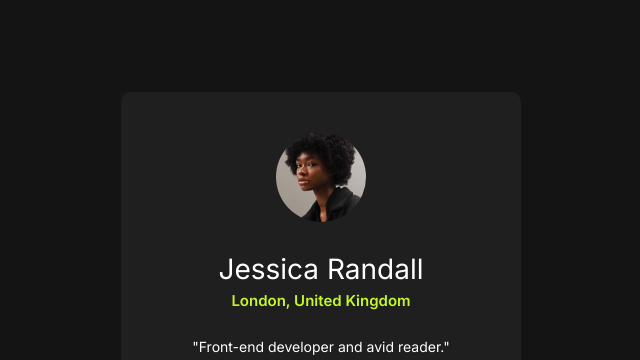
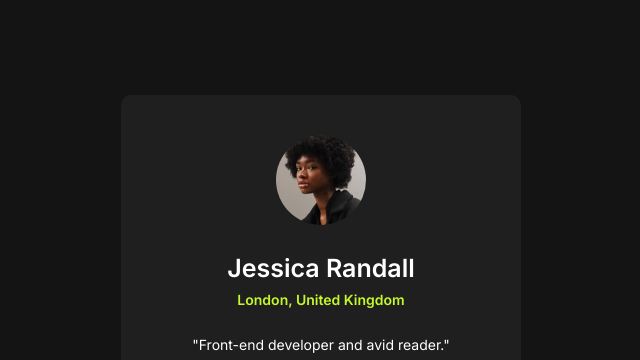
Before and after one commit to Alexander3717/SocialLinksProfileChallenge, a plain HTML site: page index.html in a window 1280 px wide. Shown: the top 360 px of the page, without its empty margins (319-959 px from the left). Drawn offline with Linux system fonts and the light colour scheme.

Commit message:
Edited card header to match design better

```diff
--- a/style.css
+++ b/style.css
@@ -47,26 +47,25 @@ main {
     display: flex;
     flex-direction: column;
     align-items: center;
-    gap: 5px;
+    gap: 8px;
 
     margin-bottom: 28px;
 }
 
 .linkcard-header-image {
     border-radius: 50%;
-    margin-bottom: 25px;
+    margin-bottom: 20px;
 }
 
 .linkcard-header-heading {
     color: white;
-    font-size: 28px;
-    font-weight: 400;
-
+    font-size: 25px;
+    font-weight: 600;
 }
 
 .linkcard-header-subheading {
     color: var(--Green);
-    font-size: 15px;
+    font-size: 14px;
     font-weight: 600;
 }
 
```
